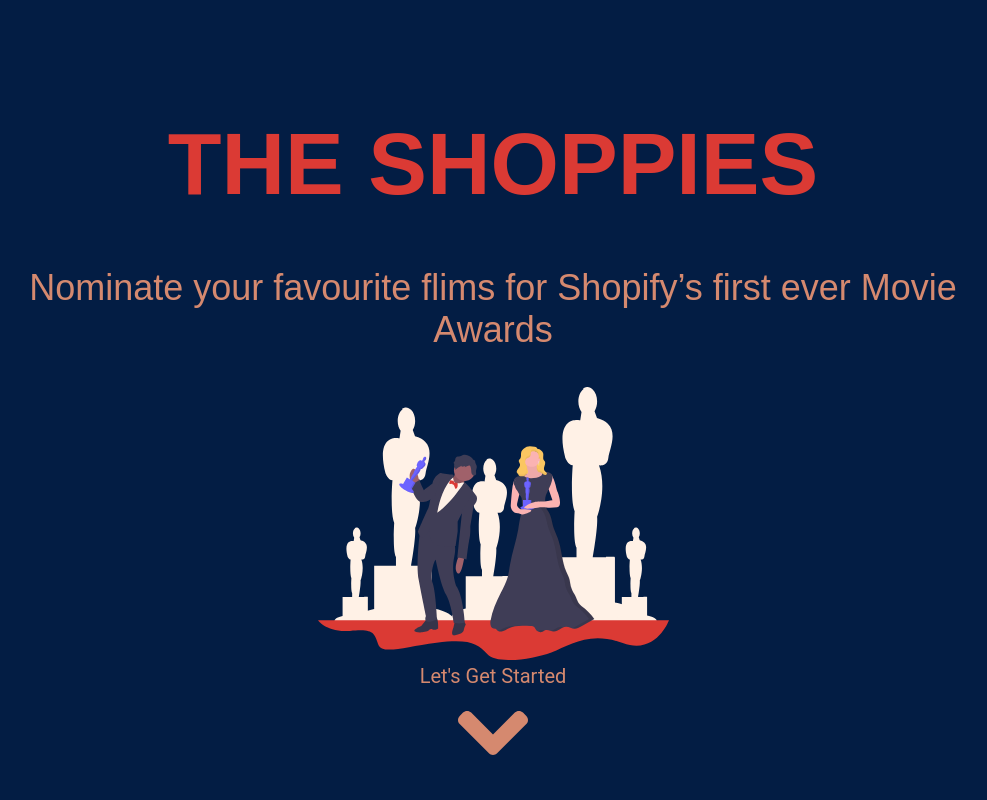
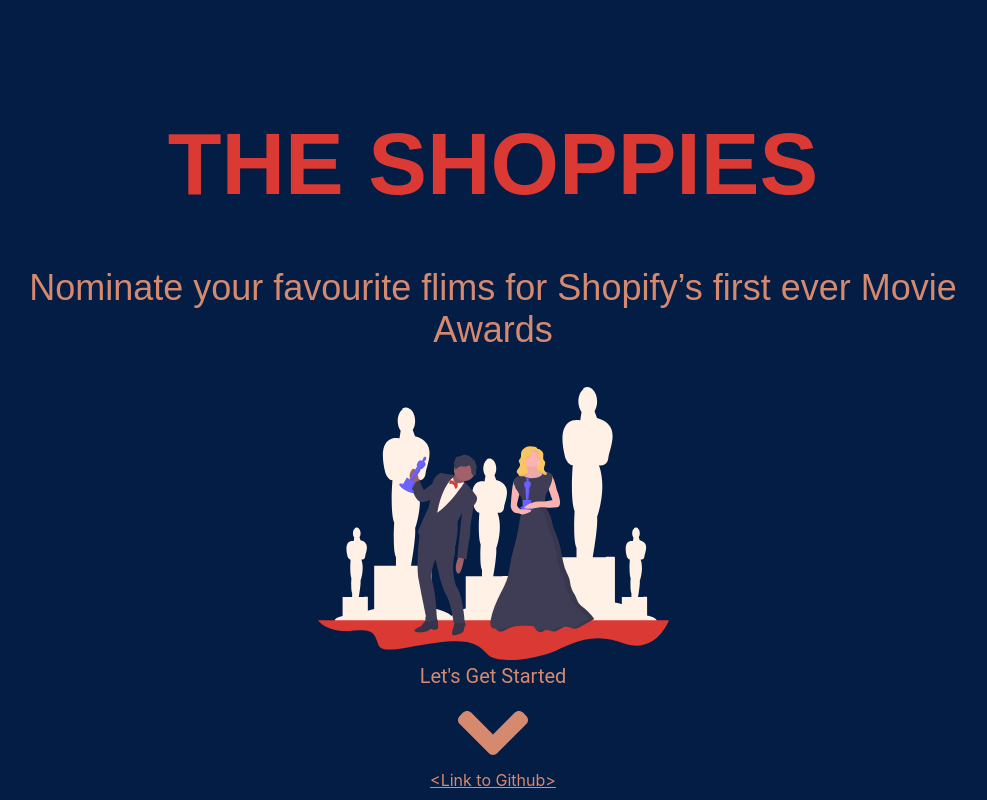
Before and after one commit to jasminekbal/shoppies-app, a React (Create React App) app: page / in a window 1280 px wide. Shown: the top 800 px of the page, without its empty margins (147-1134 px from the left). Built offline with nearby package versions, Linux system fonts and the light colour scheme.

Commit message:
added ReadME and link

```diff
--- a/src/App.css
+++ b/src/App.css
@@ -30,12 +30,6 @@
   color: #D5896F;
 }
 
-.GetStartedRow {
-  display: flex;
-  flex-direction: row;
-  justify-content: center;
-}
-
 .GetStarted {
   text-align: center;
   color: #D5896F;
@@ -45,7 +39,6 @@
   position: absolute;
   bottom: 92px;
   cursor: pointer;
-
 }
 
 .image {
@@ -54,6 +47,12 @@
   position: absolute;
   bottom: 32px;
   cursor: pointer;
+}
+
+.GithubLink{
+  position: fixed;
+  bottom: 10px;
+  color: #D5896F;
 }
 
 .Heading {
--- a/src/App.js
+++ b/src/App.js
@@ -121,6 +121,9 @@
 
   return (
    <div className="App">
+    <div className="Wrapper">
+          <a className="GithubLink" target="_blank" href="https://github.com/jasminekbal/shoppies-app">&lt;Link to Github&gt;</a>
+    </div>
     <div className="Landing">
       <h1 className="Title">THE SHOPPIES</h1>
       <div className="Wrapper">
```
Also changed, not shown: 2 other files (tests, documents, lock files or other folders).
